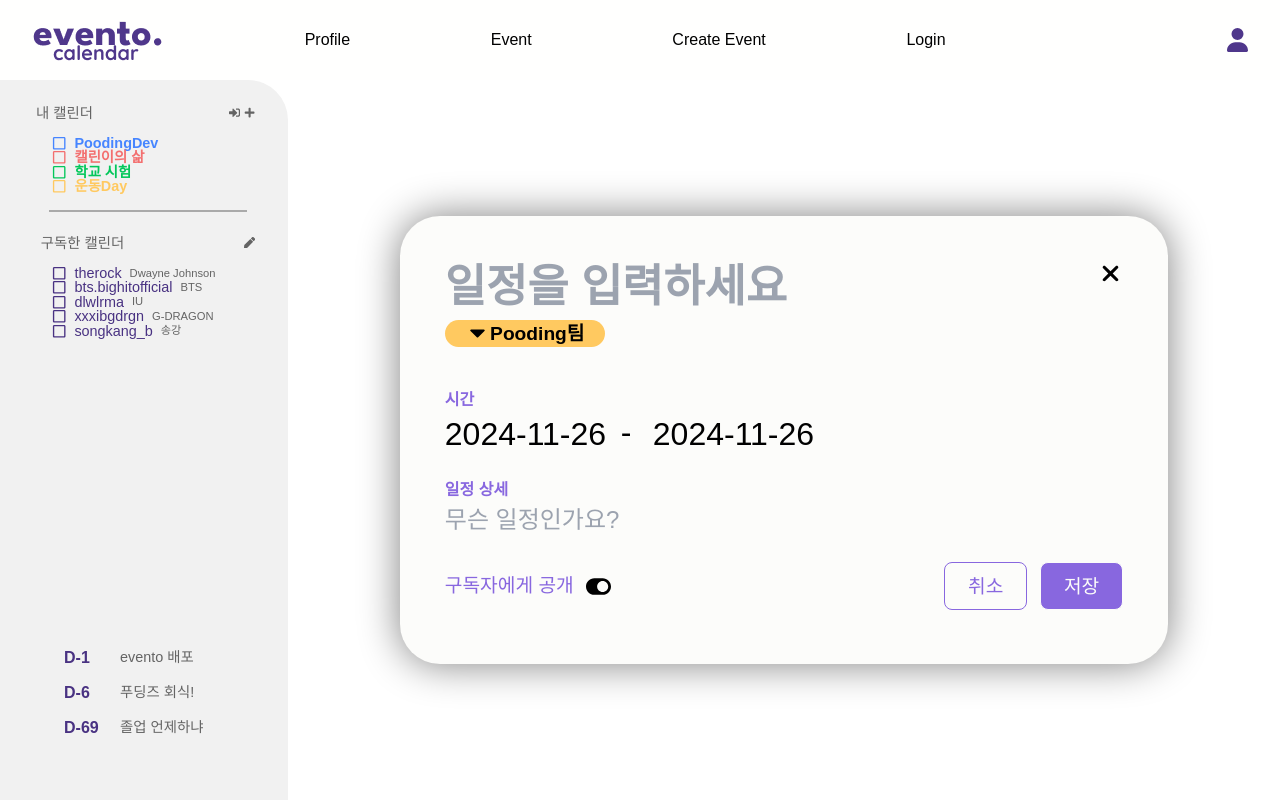
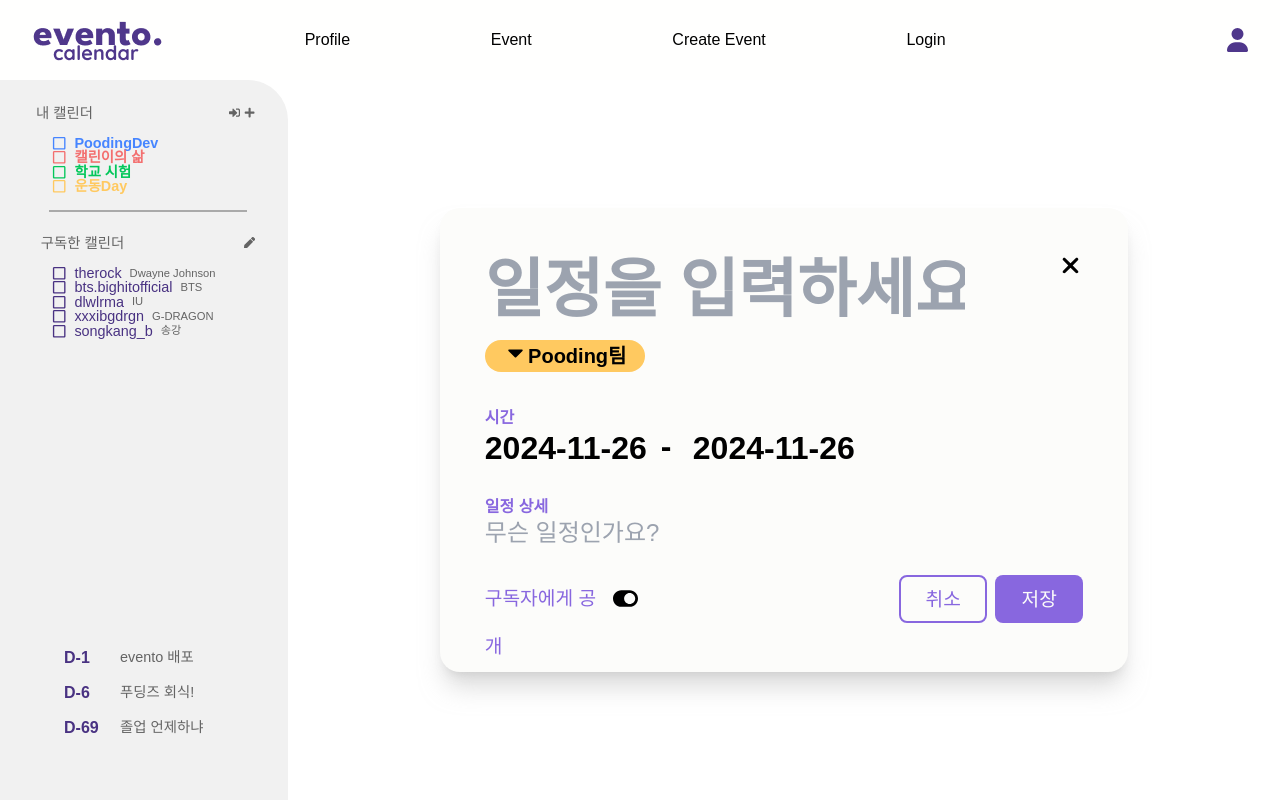
Before and after one commit to PoodingDev/Evento_FE, a React (Vite) app: page /new-event in a window 1280 px wide. Built offline with nearby package versions, Linux system fonts and the light colour scheme.

Commit message:
Feat: #6 이벤트 생성 모달 UI 수정

```diff
--- a/src/components/CreateEventModal.jsx
+++ b/src/components/CreateEventModal.jsx
@@ -10,28 +10,28 @@ export default function CreateEvent() {
 
   return (
     <div className="ml-[18rem] flex h-screen items-center justify-center pt-[5rem]">
-      <div className="h-[28rem] w-[48rem] rounded-[2.5rem] bg-eventoWhite p-[2.8rem] shadow-[0_0_2.5rem_gray]">
+      <div className="h-[29rem] w-[43rem] rounded-[1.25rem] bg-eventoWhite p-[2.8rem] shadow-xl shadow-lightGray/50">
         <div className="flex flex-wrap justify-between">
           {/* 제목 */}
           <input
             type="text"
             placeholder="일정을 입력하세요"
-            className="mb-[0.5rem] w-[30rem] bg-transparent text-[2.8rem] font-bold"
+            className="mb-[0.8rem] w-[30rem] bg-transparent text-[4rem] font-bold"
           />
           <FaXmark size={25} />
         </div>
 
-        <div className="mb-[2.8rem] flex w-[10rem] justify-center rounded-[3rem] bg-eventoYellow text-center text-[1.2rem] font-bold leading-[1.7rem]">
+        <div className="mb-[2.37rem] flex h-[2rem] w-[10rem] justify-center rounded-[2.5rem] bg-eventoYellow text-center text-[1.25rem] font-bold leading-[2rem]">
           <FaCaretDown size={25} />
           <p>Pooding팀</p>
         </div>
 
         {/* 시간 */}
 
-        <div className="mb-[0.5rem] text-[1rem] font-bold text-eventoPurple">
+        <div className="mb-[0.25rem] text-[1rem] font-bold text-eventoPurple">
           시간
         </div>
-        <div className="mb-[1.8rem] flex text-[2rem] font-medium">
+        <div className="mb-[2rem] flex text-[2rem] font-bold">
           <DatePicker
             selected={startDate}
             onChange={(date) => setStartDate(date)}
@@ -48,7 +48,7 @@ export default function CreateEvent() {
         </div>
 
         {/* 일정 상세 */}
-        <div className="mb-[0.5rem] text-[1rem] font-bold text-eventoPurple">
+        <div className="mb-[0.25rem] text-[1rem] font-bold text-eventoPurple">
           일정 상세
         </div>
 
@@ -59,16 +59,20 @@ export default function CreateEvent() {
         />
 
         {/* 기타 아이콘 */}
-        <div className="flex flex-wrap justify-between">
-          <p className="text-[1.2rem] font-medium leading-[3rem] text-eventoPurple">
-            구독자에게 공개
-          </p>
-          <FaToggleOn size={25} className="mt-[0.7rem]" />
-          <div className="ml-[20rem] h-[3rem] w-[5.2rem] rounded-[0.5rem] border-[0.1rem] border-solid border-eventoPurple text-center text-[1.2rem] font-medium leading-[3rem] text-eventoPurple">
-            취소
+        <div className="flex justify-between">
+          <div className="flex">
+            <p className="w-[8rem] text-[1.2rem] font-medium leading-[3rem] text-eventoPurple">
+              구독자에게 공개
+            </p>
+            <FaToggleOn size={25} className="mt-[0.7rem]" />
           </div>
-          <div className="h-[3rem] w-[5.2rem] rounded-[0.5rem] border-[0.1rem] border-solid bg-eventoPurple text-center text-[1.2rem] font-medium leading-[3rem] text-eventoWhite">
-            저장
+          <div className="flex space-x-[0.5rem]">
+            <button className="flex h-[3rem] w-[5.5rem] items-center justify-center rounded-[0.5rem] border-[0.15rem] border-solid border-eventoPurple text-center text-[1.2rem] text-eventoPurple hover:bg-eventoPurpleLight/50 active:bg-eventoPurpleLight">
+              <span>취소</span>
+            </button>
+            <button className="flex h-[3rem] w-[5.5rem] items-center justify-center rounded-[0.5rem] bg-eventoPurple text-center text-[1.2rem] text-eventoWhite hover:bg-eventoPurple/80 active:bg-eventoPurple/60">
+              <span>저장</span>
+            </button>
           </div>
         </div>
       </div>
```
